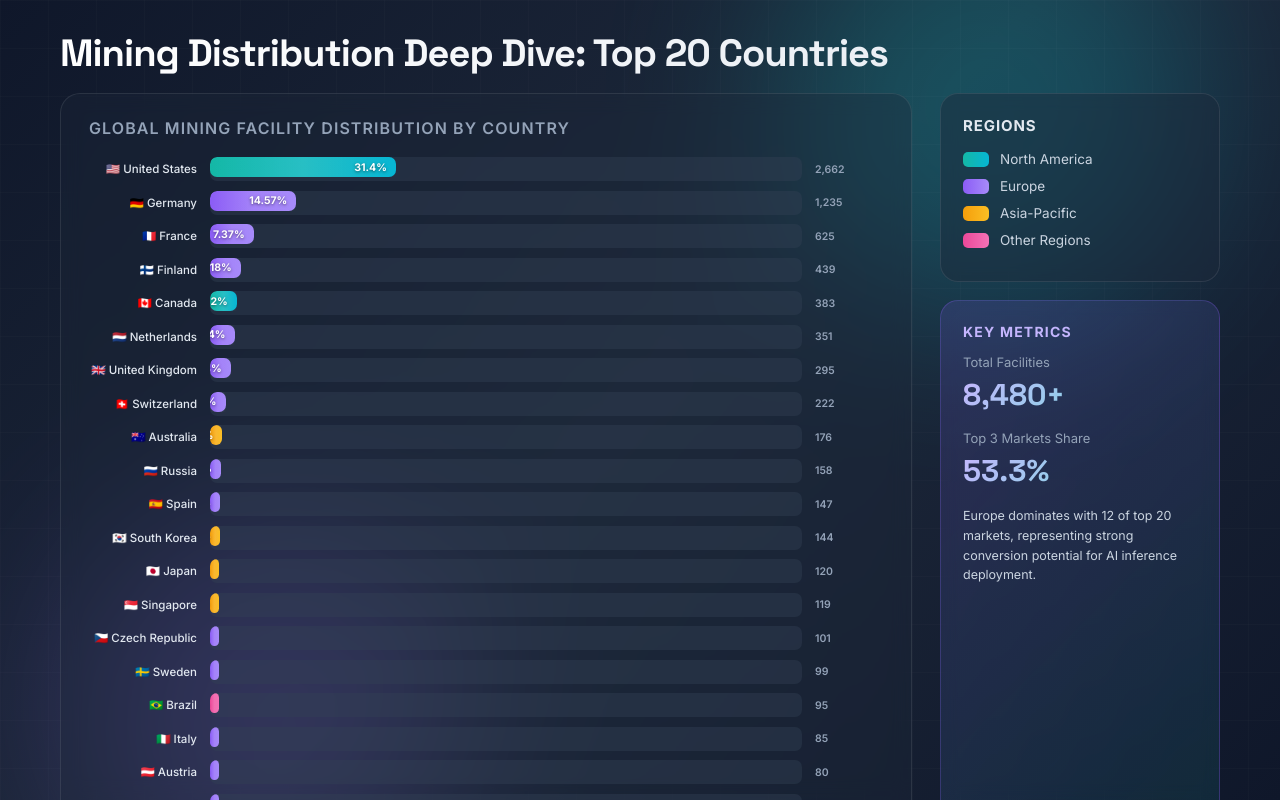
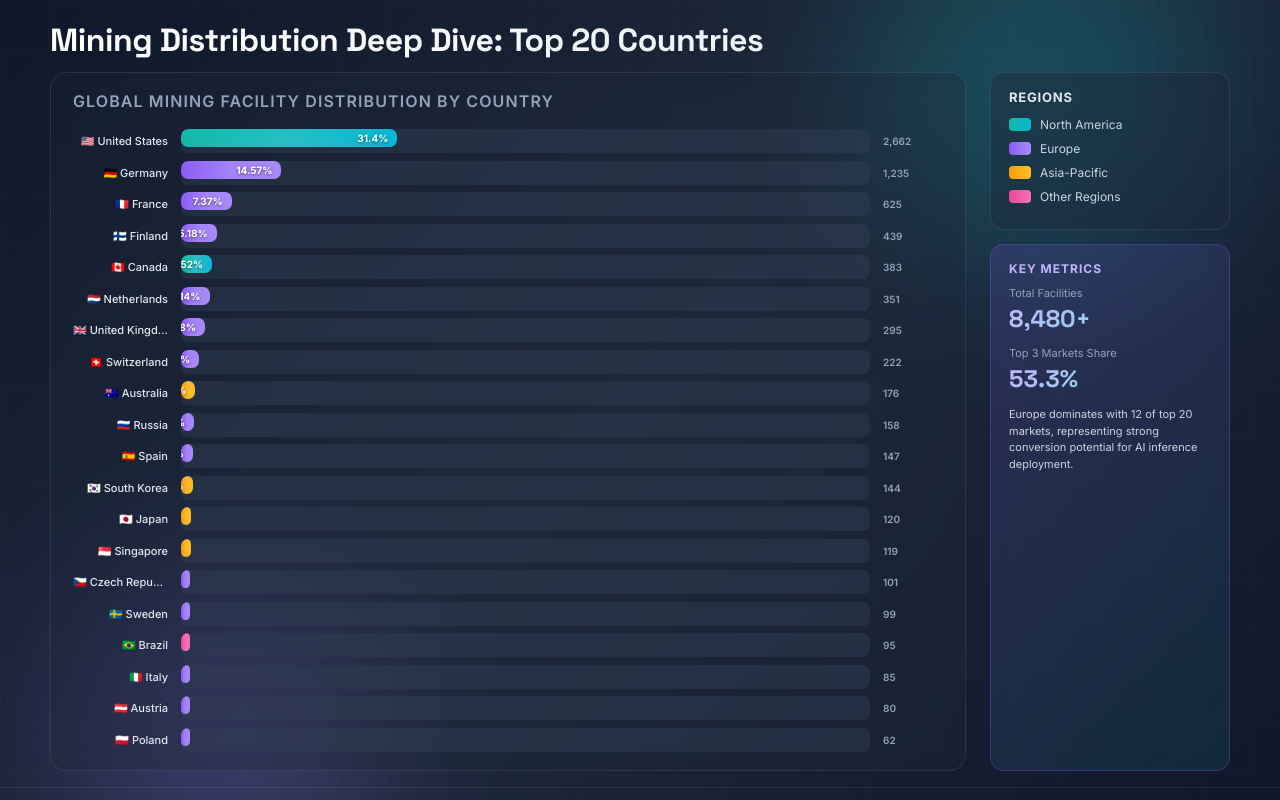
Before and after one commit to dapandaETH/pitch-deck, a plain HTML site: page 04.html in a window 1280 px wide. Drawn offline with Linux system fonts and the light colour scheme.

Commit message:
Optimize slides for 1500x850 viewport - compact layout

```diff
--- a/04.html
+++ b/04.html
@@ -42,24 +42,24 @@
         .gradient-orb {
             position: absolute;
             border-radius: 50%;
-            filter: blur(90px);
-            opacity: 0.27;
+            filter: blur(80px);
+            opacity: 0.24;
         }
 
         .orb-1 {
-            width: 430px;
-            height: 430px;
+            width: 360px;
+            height: 360px;
             background: linear-gradient(135deg, #14b8a6 0%, #06b6d4 100%);
-            top: -110px;
-            right: 6%;
+            top: -90px;
+            right: 5%;
         }
 
         .orb-2 {
-            width: 380px;
-            height: 380px;
+            width: 320px;
+            height: 320px;
             background: linear-gradient(135deg, #8b5cf6 0%, #a78bfa 100%);
-            bottom: -90px;
-            left: 6%;
+            bottom: -80px;
+            left: 5%;
         }
 
         .grid-pattern {
@@ -78,42 +78,126 @@
         /* Header */
         .header {
             flex: 0 0 auto;
-            padding: 36px 60px 20px;
+            padding: 24px 50px 14px;
             position: relative;
             z-index: 10;
         }
 
         .slide-title {
             font-family: 'Space Grotesk', sans-serif;
-            font-size: 44px;
+            font-size: 36px;
             font-weight: 700;
             background: linear-gradient(135deg, #ffffff 0%, #e2e8f0 100%);
             -webkit-background-clip: text;
             -webkit-text-fill-color: transparent;
             background-clip: text;
-            letter-spacing: -1px;
+            letter-spacing: -0.5px;
         }
 
         /* Content Area */
         .content-wrapper {
             flex: 1 1 auto;
             display: flex;
-            gap: 28px;
-            padding: 0 60px 22px;
+            gap: 24px;
+            padding: 0 50px 16px;
             position: relative;
             z-index: 10;
         }
 
-        /* Chart Section */
+/* Chart Section */
         .chart-section {
             flex: 1;
             display: flex;
             flex-direction: column;
             background: rgba(30, 41, 59, 0.35);
             border: 1px solid rgba(255, 255, 255, 0.09);
-            border-radius: 20px;
-            padding: 24px 28px;
+            border-radius: 16px;
+            padding: 18px 22px;
             backdrop-filter: blur(10px);
+        }
+
+        .chart-title {
+            font-size: 14px;
+            font-weight: 600;
+            color: #94a3b8;
+            text-transform: uppercase;
+            letter-spacing: 1px;
+            margin-bottom: 12px;
+        }
+
+        .chart-container {
+            flex: 1;
+            display: flex;
+            flex-direction: column;
+            gap: 5px;
+            overflow-y: auto;
+            overflow-x: hidden;
+        }
+
+        .bar-row {
+            display: flex;
+            align-items: center;
+            gap: 10px;
+            height: 28px;
+        }
+
+        .country-name {
+            width: 100px;
+            font-size: 11.5px;
+            font-weight: 500;
+            color: #e2e8f0;
+            flex-shrink: 0;
+            text-align: right;
+            white-space: nowrap;
+            overflow: hidden;
+            text-overflow: ellipsis;
+        }
+
+        .bar-wrapper {
+            flex: 1;
+            height: 20px;
+            background: rgba(51, 65, 85, 0.42);
+            border-radius: 6px;
+            overflow: hidden;
+            position: relative;
+        }
+
+        .bar-fill {
+            height: 100%;
+            border-radius: 6px;
+            display: flex;
+            align-items: center;
+            justify-content: flex-end;
+            padding-right: 7px;
+            transition: width 0.9s ease;
+            position: relative;
+        }
+
+        .bar-fill::after {
+            content: '';
+            position: absolute;
+            top: 0;
+            left: 0;
+            right: 0;
+            bottom: 0;
+            background: linear-gradient(90deg, transparent 0%, rgba(255,255,255,0.11) 50%, transparent 100%);
+        }
+
+        .bar-value {
+            font-size: 10.5px;
+            font-weight: 700;
+            color: #ffffff;
+            text-shadow: 0 1px 3px rgba(0,0,0,0.5);
+            z-index: 1;
+        }
+
+        .stats-value {
+            width: 65px;
+            font-size: 10.5px;
+            font-weight: 600;
+            color: #94a3b8;
+            text-align: left;
+            flex-shrink: 0;
         }
 
         .chart-title {
@@ -207,69 +291,69 @@
 
         /* Sidebar */
         .sidebar {
-            flex: 0 0 280px;
+            flex: 0 0 240px;
             display: flex;
             flex-direction: column;
-            gap: 18px;
+            gap: 14px;
         }
 
         .legend-card {
             background: rgba(30, 41, 59, 0.45);
             border: 1px solid rgba(255, 255, 255, 0.09);
-            border-radius: 18px;
-            padding: 22px;
+            border-radius: 14px;
+            padding: 16px 18px;
             backdrop-filter: blur(8px);
         }
 
         .legend-title {
-            font-size: 15px;
+            font-size: 13px;
             font-weight: 700;
             color: #e2e8f0;
-            margin-bottom: 16px;
+            margin-bottom: 12px;
             text-transform: uppercase;
-            letter-spacing: 0.9px;
+            letter-spacing: 0.8px;
         }
 
         .legend-item {
             display: flex;
             align-items: center;
-            gap: 11px;
-            margin-bottom: 11px;
-            font-size: 13.5px;
+            gap: 9px;
+            margin-bottom: 9px;
+            font-size: 12px;
             color: #cbd5e1;
         }
 
         .legend-color {
-            width: 26px;
-            height: 15px;
-            border-radius: 5px;
+            width: 22px;
+            height: 13px;
+            border-radius: 4px;
             flex-shrink: 0;
         }
 
         .summary-card {
             background: linear-gradient(135deg, rgba(139, 92, 246, 0.17), rgba(20, 184, 166, 0.11));
             border: 1px solid rgba(139, 92, 246, 0.28);
-            border-radius: 18px;
-            padding: 22px;
+            border-radius: 14px;
+            padding: 16px 18px;
             backdrop-filter: blur(8px);
             flex: 1;
         }
 
         .summary-title {
-            font-size: 14px;
+            font-size: 12px;
             font-weight: 700;
             color: #c4b5fd;
             text-transform: uppercase;
-            letter-spacing: 1.2px;
-            margin-bottom: 14px;
+            letter-spacing: 1px;
+            margin-bottom: 10px;
         }
 
-        .summary-stat { margin-bottom: 16px; }
-        .summary-label { font-size: 13px; color: #94a3b8; margin-bottom: 5px; }
+        .summary-stat { margin-bottom: 12px; }
+        .summary-label { font-size: 11px; color: #94a3b8; margin-bottom: 3px; }
 
         .summary-number {
             font-family: 'Space Grotesk', sans-serif;
-            font-size: 30px;
+            font-size: 24px;
             font-weight: 700;
             background: linear-gradient(135deg, #c4b5fd 0%, #5eead4 100%);
             -webkit-background-clip: text;
@@ -278,16 +362,16 @@
         }
 
         .summary-insight {
-            font-size: 12.5px;
-            line-height: 1.58;
+            font-size: 11px;
+            line-height: 1.5;
             color: #cbd5e1;
-            margin-top: 11px;
+            margin-top: 8px;
         }
 
         /* Footer */
         .footer {
             flex: 0 0 auto;
-            padding: 20px 60px;
+            padding: 14px 50px;
             display: flex;
             justify-content: space-between;
             align-items: center;
@@ -296,17 +380,17 @@
             z-index: 10;
         }
 
-        .page-number { font-size: 15px; color: #64748b; font-weight: 500; }
-        .presentation-title { font-size: 14px; color: #64748b; font-weight: 400; }
+        .page-number { font-size: 13px; color: #64748b; font-weight: 500; }
+        .presentation-title { font-size: 12px; color: #64748b; font-weight: 400; }
 
-        @media (max-height: 800px) {
-            .slide-title { font-size: 38px; }
-            .header { padding: 29px 60px 16px; }
-            .bar-row { height: 26px; }
-            .country-name { width: 108px; font-size: 11.5px; }
-            .bar-fill { height: 20px; }
-            .bar-value { font-size: 10.5px; }
-            .stats-value { width: 68px; font-size: 10.5px; }
+        @media (max-height: 850px) {
+            .slide-title { font-size: 32px; }
+            .header { padding: 20px 50px 12px; }
+            .bar-row { height: 24px; }
+            .country-name { width: 95px; font-size: 11px; }
+            .bar-fill { height: 18px; }
+            .bar-value { font-size: 10px; }
+            .stats-value { width: 60px; font-size: 10px; }
         }
     </style>
 </head>
```
Also changed, not shown: 06.html (+1 -1 lines).
